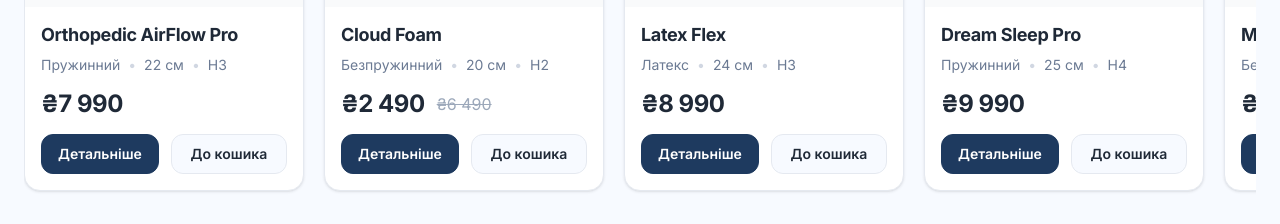
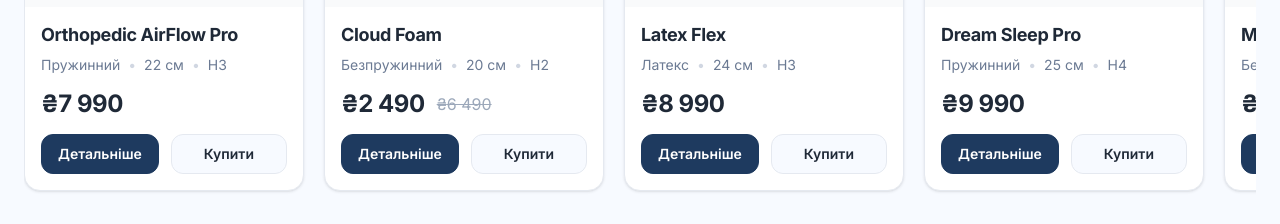
Before and after one commit to Greenfield-Taster/mattress-shop, a React (Vite) app: page / in a window 1280 px wide. Shown: the part 1560-1784 px from the top of the page. Built offline with nearby package versions, Linux system fonts and the light colour scheme.

Commit message:
Rename the button and add an animation for buying

```diff
--- a/src/components/ProductCard/ProductCard.jsx
+++ b/src/components/ProductCard/ProductCard.jsx
@@ -1,4 +1,5 @@
 import { Link } from "react-router-dom";
+import { useState } from "react";
 import { useCart } from "../../hooks/useCart";
 import WishlistButton from "../WishlistButton/WishlistButton";
 import "./ProductCard.scss";
@@ -6,6 +7,7 @@ import "./ProductCard.scss";
 const ProductCard = ({ product }) => {
   const { id, name, type, height, hardness, price, oldPrice, image } = product;
   const { addItem } = useCart();
+  const [isAdded, setIsAdded] = useState(false);
 
   const hasDiscount = oldPrice && oldPrice > price;
   const discountPercent = hasDiscount
@@ -25,6 +27,12 @@ const ProductCard = ({ product }) => {
       image,
       qty: 1,
     });
+
+    setIsAdded(true);
+
+    setTimeout(() => {
+      setIsAdded(false);
+    }, 2000);
   };
 
   return (
@@ -59,13 +67,17 @@ const ProductCard = ({ product }) => {
           {type && <span className="product-card__spec">{type}</span>}
           {height && (
             <>
-              <span className="product-card__separator" aria-hidden="true">•</span>
+              <span className="product-card__separator" aria-hidden="true">
+                •
+              </span>
               <span className="product-card__spec">{height} см</span>
             </>
           )}
           {hardness && (
             <>
-              <span className="product-card__separator" aria-hidden="true">•</span>
+              <span className="product-card__separator" aria-hidden="true">
+                •
+              </span>
               <span className="product-card__spec">{hardness}</span>
             </>
           )}
@@ -90,11 +102,14 @@ const ProductCard = ({ product }) => {
             Детальніше
           </Link>
           <button
-            className="product-card__button product-card__button--secondary"
+            className={`product-card__button product-card__button--secondary ${
+              isAdded ? "product-card__button--added" : ""
+            }`}
             onClick={handleAddToCart}
             aria-label={`Додати ${name} в кошик`}
+            disabled={isAdded}
           >
-            До кошика
+            {isAdded ? "Додано! ✓" : "Купити"}
           </button>
         </div>
       </div>
--- a/src/components/ProductCard/ProductCard.scss
+++ b/src/components/ProductCard/ProductCard.scss
@@ -232,6 +232,11 @@
         outline-offset: 2px;
       }
     }
+
+    &--added {
+      cursor: default;
+      pointer-events: none;
+    }
   }
 }
 
```
